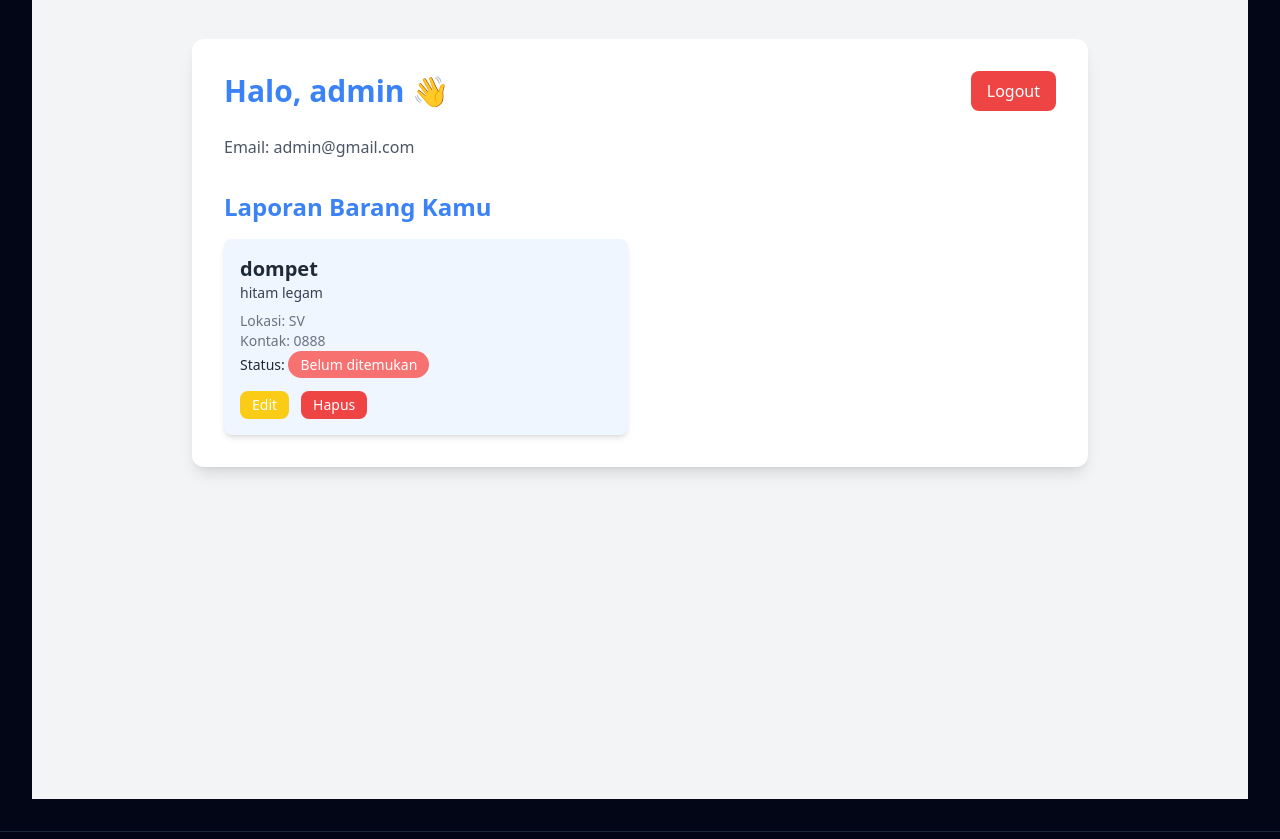
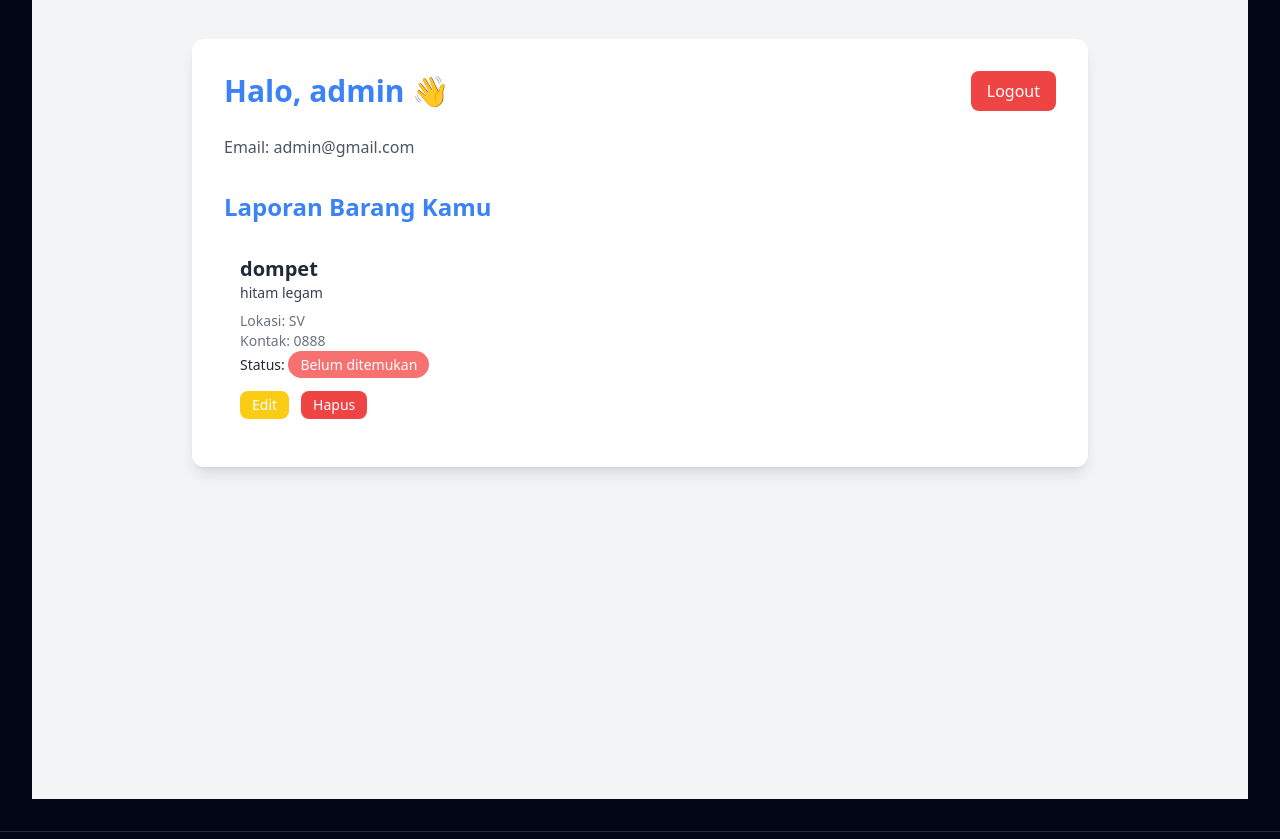
Before and after one commit to Raharinda/lostnfound, a Flask app: page /profile/ in a window 1280 px wide. Shown: the part 110-949 px from the top of the page. Run offline with Flask 3, Linux system fonts and the light colour scheme; the first user in the database is signed in; data comes from the database, SQL or seed files in the repository.

Commit message:
fix bg profile

```diff
--- a/templates/profiles/profile.html
+++ b/templates/profiles/profile.html
@@ -21,7 +21,7 @@
     {% if reports %}
     <div class="grid sm:grid-cols-2 gap-6">
       {% for r in reports %}
-      <div class="bg-blue-50 p-4 rounded-lg shadow-md">
+      <div class= p-4 rounded-lg shadow-md">
         <h4 class="text-xl font-bold">{{ r.item_name }}</h4>
         <p class="text-sm text-gray-700">{{ r.description or 'Tidak ada deskripsi' }}</p>
         <p class="text-sm text-gray-500 mt-2">Lokasi: {{ r.location }}</p>
```
